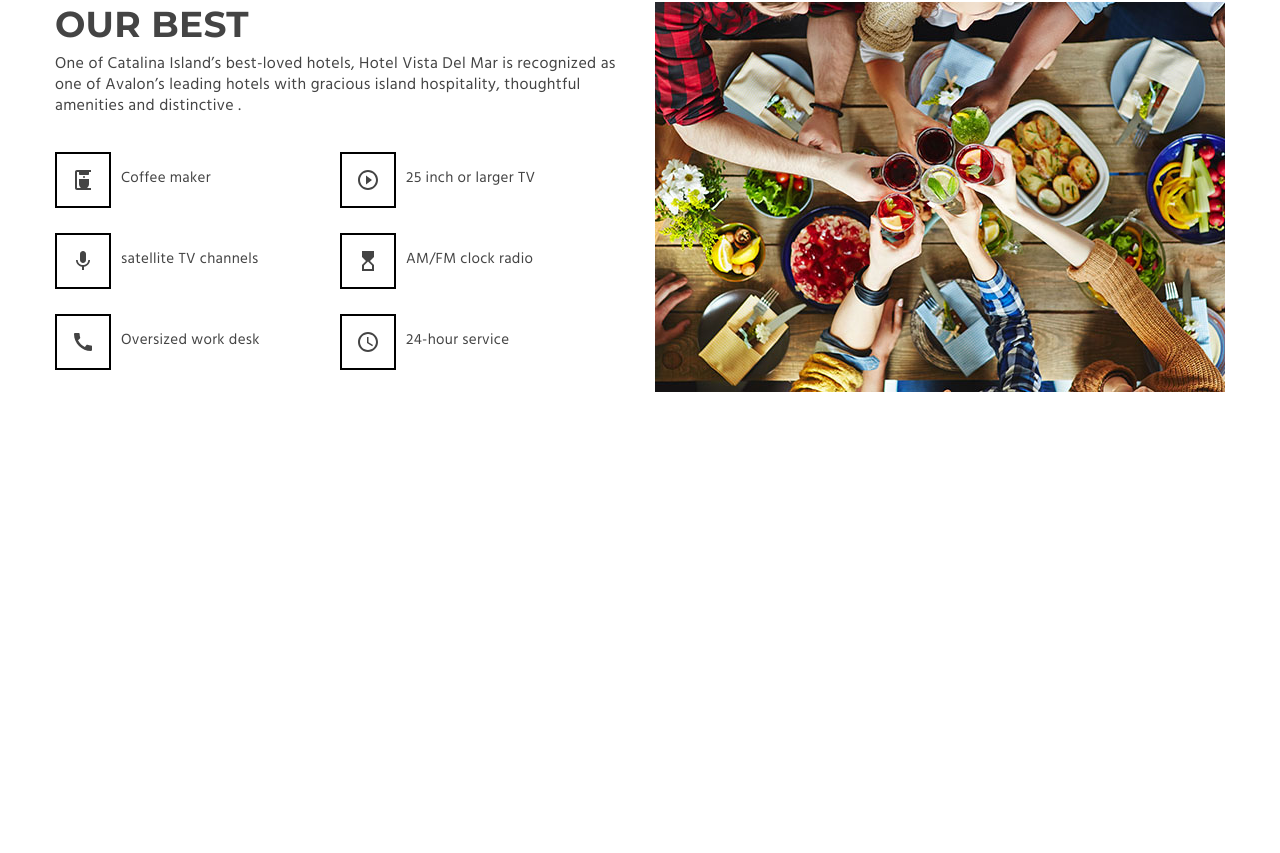
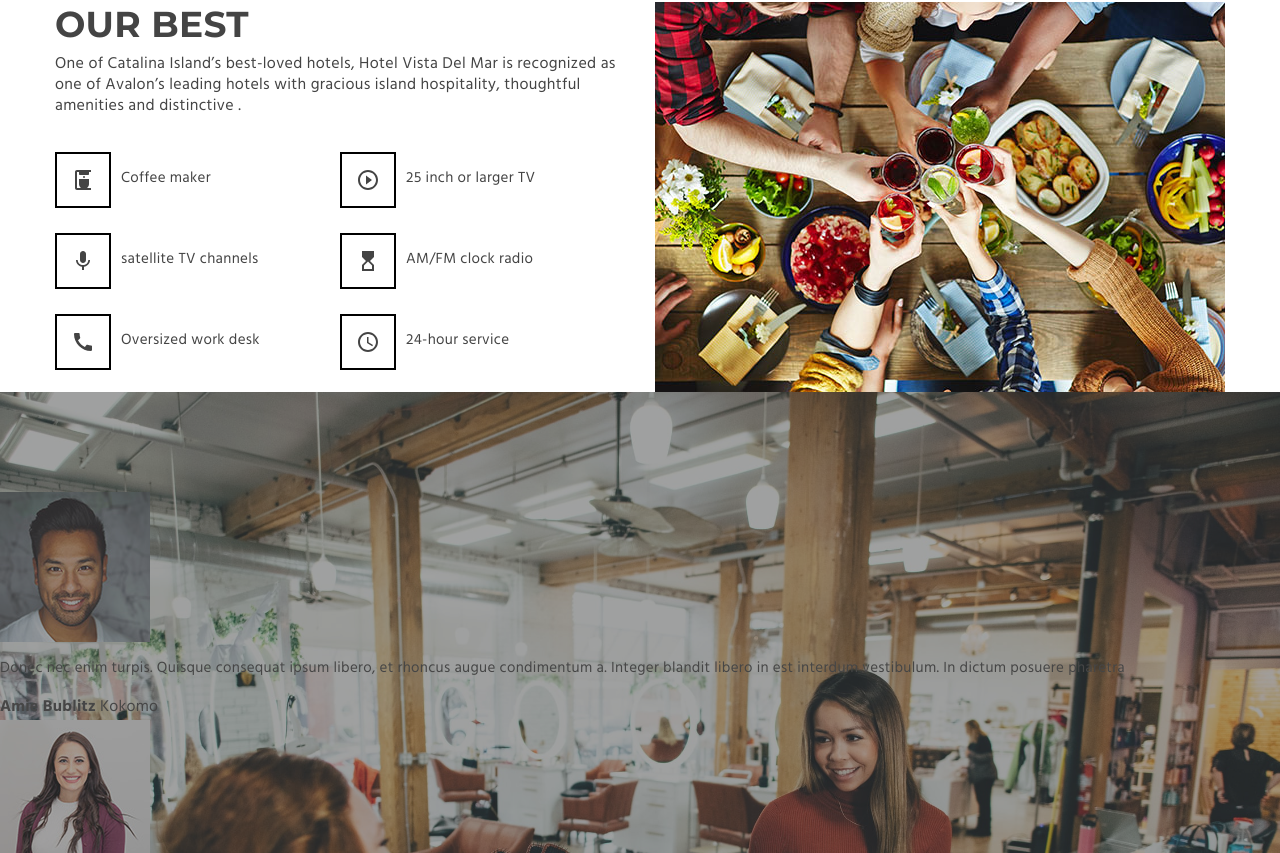
Before and after one commit to SalimiDev/Hotel-ReactJsApp, a React (Create React App) app: page / in a window 1280 px wide. Shown: the part 1947-2800 px from the top of the page. Before the commit the page ends 2339 px from the top, so only its background shows below. Built offline with nearby package versions, Linux system fonts and the light colour scheme.

Commit message:
feat:Create customerSlider component UI

```diff
--- /dev/null
+++ b/src/components/CustomerSlider.js
@@ -0,0 +1,27 @@
+import React from 'react';
+import styles from '../styles/layout/CustomerSlider.module.scss';
+import { customerData } from '../data/customerData';
+
+const CustomerSlider = () => {
+    return (
+        <section className={styles.customer_slider}>
+            <div className={styles.container}>
+                <div className={styles.customer_wrapper}>
+                    {customerData.map(data => (
+                        <div className={styles.customer_data} key={data.id}>
+                            <img src={data.picture} alt={data.fullName} />
+                            <div className={styles.textContainer}>
+                                <p>{data.comment}</p>
+                                <span>
+                                    <strong>{data.fullName}</strong> {data.city}
+                                </span>
+                            </div>
+                        </div>
+                    ))}
+                </div>
+            </div>
+        </section>
+    );
+};
+
+export default CustomerSlider;
--- a/src/pages/Home.js
+++ b/src/pages/Home.js
@@ -5,6 +5,7 @@ import AvailabilityForm from '../components/AvailabilityForm';
 import RoomsAndRates from '../components/RoomsAndRates';
 import AboutUsSection from '../components/AboutUsSection';
 import OurBest from '../components/OurBest';
+import CustomerSlider from '../components/CustomerSlider';
 const Home = () => {
     return (
         <div>
@@ -13,6 +14,7 @@ const Home = () => {
             <RoomsAndRates />
             <AboutUsSection />
             <OurBest />
+            <CustomerSlider />
         </div>
     );
 };
--- /dev/null
+++ b/src/styles/layout/CustomerSlider.module.scss
@@ -0,0 +1,20 @@
+@use '../utils/variables' as *;
+@use '../utils/mixins' as *;
+
+.customer_slider {
+    width: 100%;
+    height: fit-content;
+    position: relative;
+    background-image: url('../../assets/images/customer-slider.jpg');
+    @include background-style;
+    padding-top: 100px;
+    padding-bottom: 100px;
+
+    &::after {
+        position: absolute;
+        content: '';
+        inset: 0 0 0 0;
+        background-color: rgba(72, 72, 72, 0.5);
+        z-index: 2;
+    }
+}
```
